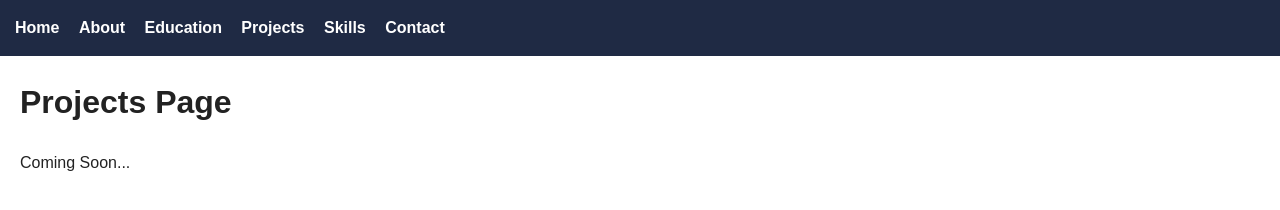
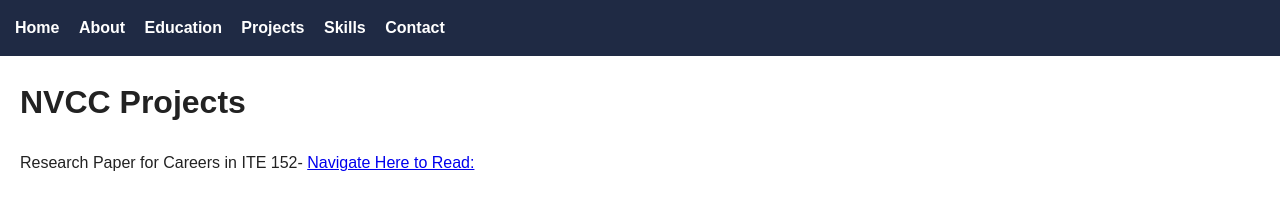
Before and after one commit to Kjr55289/Kjr55289.github.io, a plain HTML site: page projects.html in a window 1280 px wide. Drawn offline with Linux system fonts and the light colour scheme.

Commit message:
Update projects.html

```diff
--- a/projects.html
+++ b/projects.html
@@ -15,8 +15,8 @@
     <a href="contact.html">Contact</a>
   </nav>
 
-  <h1>Projects Page</h1>
-  <p>Coming Soon...</p>
+  <h1>NVCC Projects</h1>
+  <p>Research Paper for Careers in ITE 152- <a href="-">Navigate Here to Read:</a></p>
 
 </body>
 </html>
```
